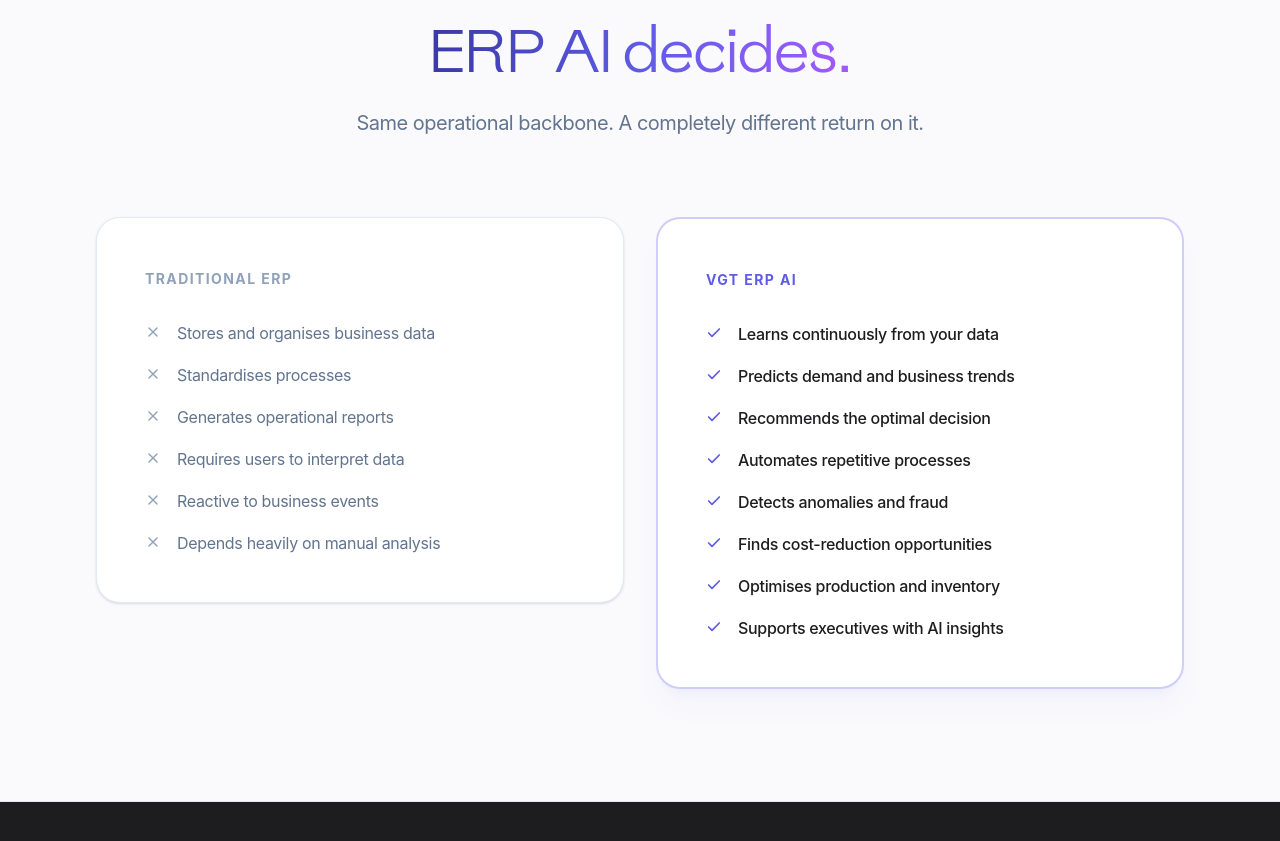
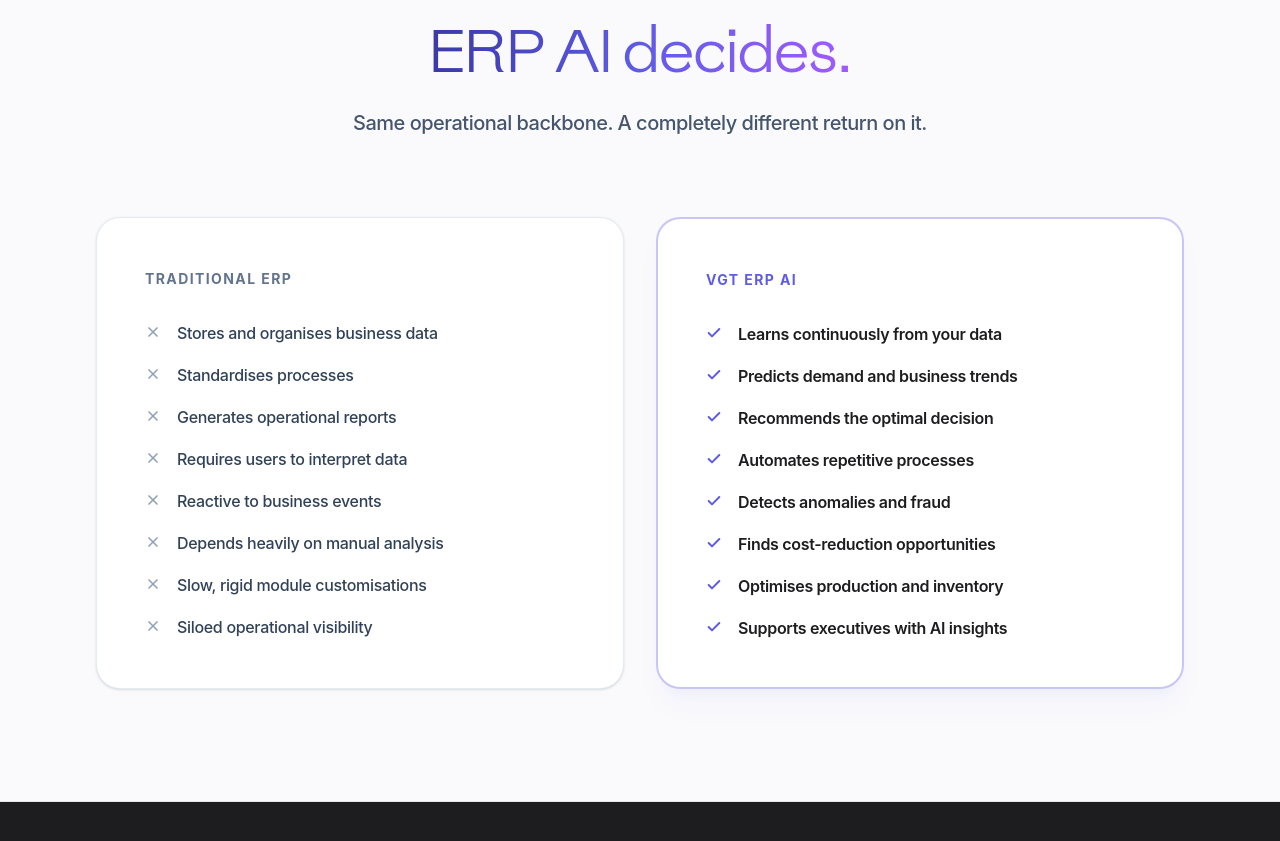
Before and after one commit to Florid6666/VGT-ERP-AI, a React (Vite) app: page / in a window 1280 px wide. Shown: the part 3822-4663 px from the top of the page. Built offline with nearby package versions, Linux system fonts and the light colour scheme.

Commit message:
Enhance text readability and balance equal card heights in ErpComparisonSection

```diff
--- a/src/components/ErpComparisonSection.tsx
+++ b/src/components/ErpComparisonSection.tsx
@@ -9,6 +9,8 @@
     'Requires users to interpret data',
     'Reactive to business events',
     'Depends heavily on manual analysis',
+    'Slow, rigid module customisations',
+    'Siloed operational visibility',
   ];
 
   const aiFeatures = [
@@ -33,19 +35,20 @@
               ERP AI decides.
             </span>
           </h2>
-          <p className="text-base sm:text-xl text-slate-500 font-normal tracking-tight">
+          <p className="text-base sm:text-xl text-slate-600 font-medium tracking-tight max-w-2xl">
             Same operational backbone. A completely different return on it.
           </p>
         </div>
 
-        {/* Dual Clean Comparison Cards */}
-        <div className="grid grid-cols-1 md:grid-cols-2 gap-8 items-start">
+        {/* Dual Clean Comparison Cards with Equal Height & High Contrast */}
+        <div className="grid grid-cols-1 md:grid-cols-2 gap-8 items-stretch">
 
           {/* Card 1: TRADITIONAL ERP */}
-          <div className="bg-white rounded-3xl p-8 sm:p-12 border border-slate-200/90 shadow-sm transition-all duration-300 hover:shadow-md">
+          <div className="bg-white rounded-3xl p-8 sm:p-12 border border-slate-200/90 shadow-sm transition-all duration-300 hover:shadow-md flex flex-col justify-between h-full">
+            <div>
               {/* Header Label */}
               <div className="mb-8">
-              <span className="text-xs sm:text-sm font-bold uppercase tracking-widest text-slate-400">
+                <span className="text-xs sm:text-sm font-bold uppercase tracking-widest text-slate-500">
                   TRADITIONAL ERP
                 </span>
               </div>
@@ -53,18 +56,20 @@
               {/* Feature List */}
               <ul className="space-y-5">
                 {traditionalFeatures.map((item, idx) => (
-                <li key={idx} className="flex items-start gap-4 text-sm sm:text-base font-normal text-slate-500">
-                  <span className="text-slate-300 font-bold shrink-0 mt-0.5 text-base select-none">
-                    <X className="w-4 h-4 text-slate-400 stroke-[2]" />
+                  <li key={idx} className="flex items-start gap-4 text-sm sm:text-base font-medium text-slate-700">
+                    <span className="text-slate-400 shrink-0 mt-0.5 select-none">
+                      <X className="w-4 h-4 text-slate-400 stroke-[2.5]" />
                     </span>
                     <span className="leading-snug">{item}</span>
                   </li>
                 ))}
               </ul>
             </div>
+          </div>
 
           {/* Card 2: VGT ERP AI */}
-          <div className="bg-white rounded-3xl p-8 sm:p-12 border-2 border-[#5E5CE6]/30 shadow-xl shadow-indigo-500/5 transition-all duration-300 hover:border-[#5E5CE6]/60">
+          <div className="bg-white rounded-3xl p-8 sm:p-12 border-2 border-[#5E5CE6]/35 shadow-xl shadow-indigo-500/5 transition-all duration-300 hover:border-[#5E5CE6]/70 flex flex-col justify-between h-full">
+            <div>
               {/* Header Label */}
               <div className="mb-8">
                 <span className="text-xs sm:text-sm font-bold uppercase tracking-widest text-[#5E5CE6]">
@@ -75,14 +80,15 @@
               {/* Feature List */}
               <ul className="space-y-5">
                 {aiFeatures.map((item, idx) => (
-                <li key={idx} className="flex items-start gap-4 text-sm sm:text-base font-medium text-[#1D1D1F]">
+                  <li key={idx} className="flex items-start gap-4 text-sm sm:text-base font-semibold text-[#1D1D1F]">
                     <span className="text-[#5E5CE6] shrink-0 mt-0.5 select-none">
-                    <Check className="w-4 h-4 text-[#5E5CE6] stroke-[2.5]" />
+                      <Check className="w-4 h-4 text-[#5E5CE6] stroke-[3]" />
                     </span>
                     <span className="leading-snug">{item}</span>
                   </li>
                 ))}
               </ul>
+            </div>
           </div>
 
         </div>
```
Lines whose indentation alone changed are shown as unchanged.
